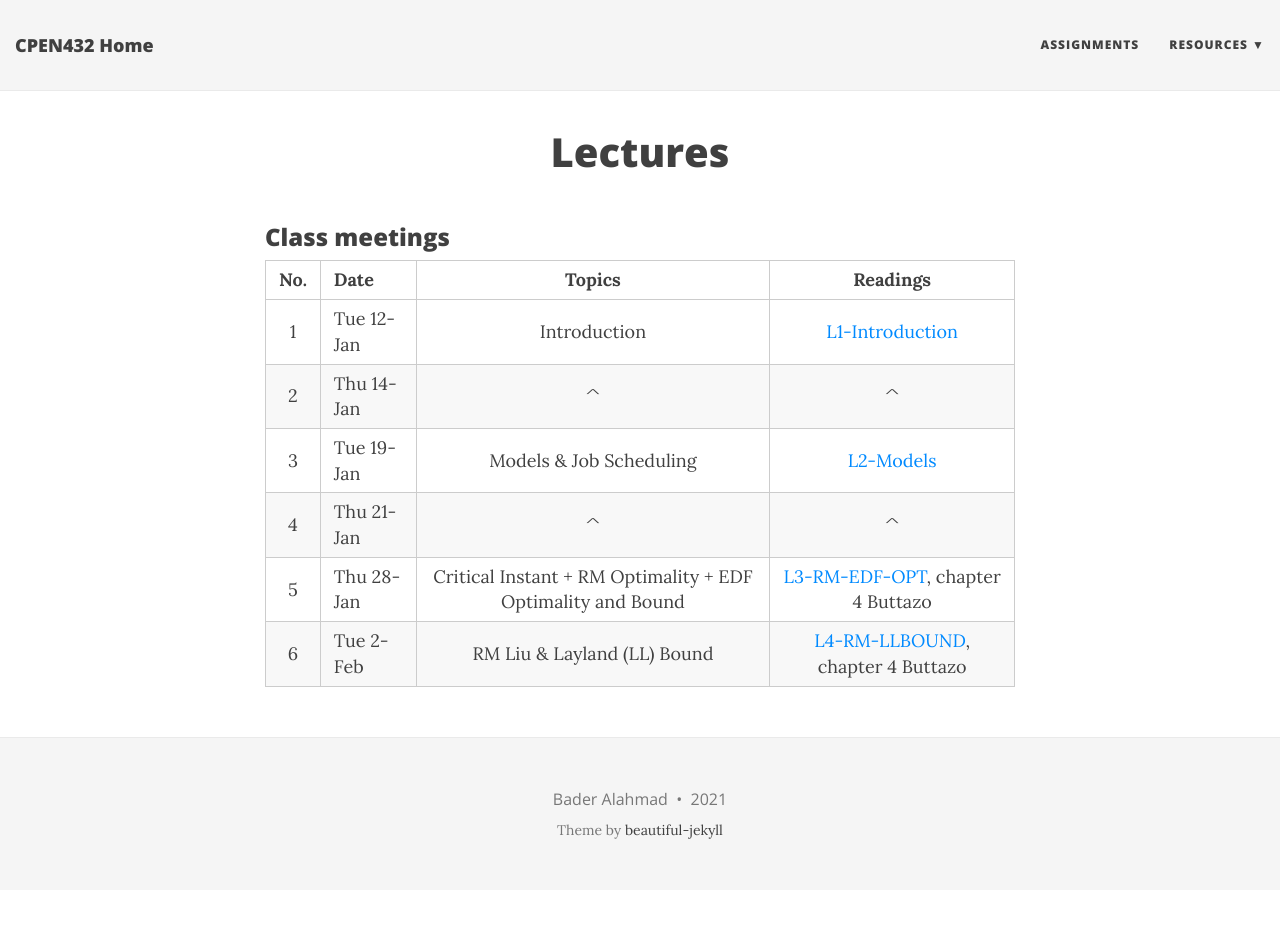
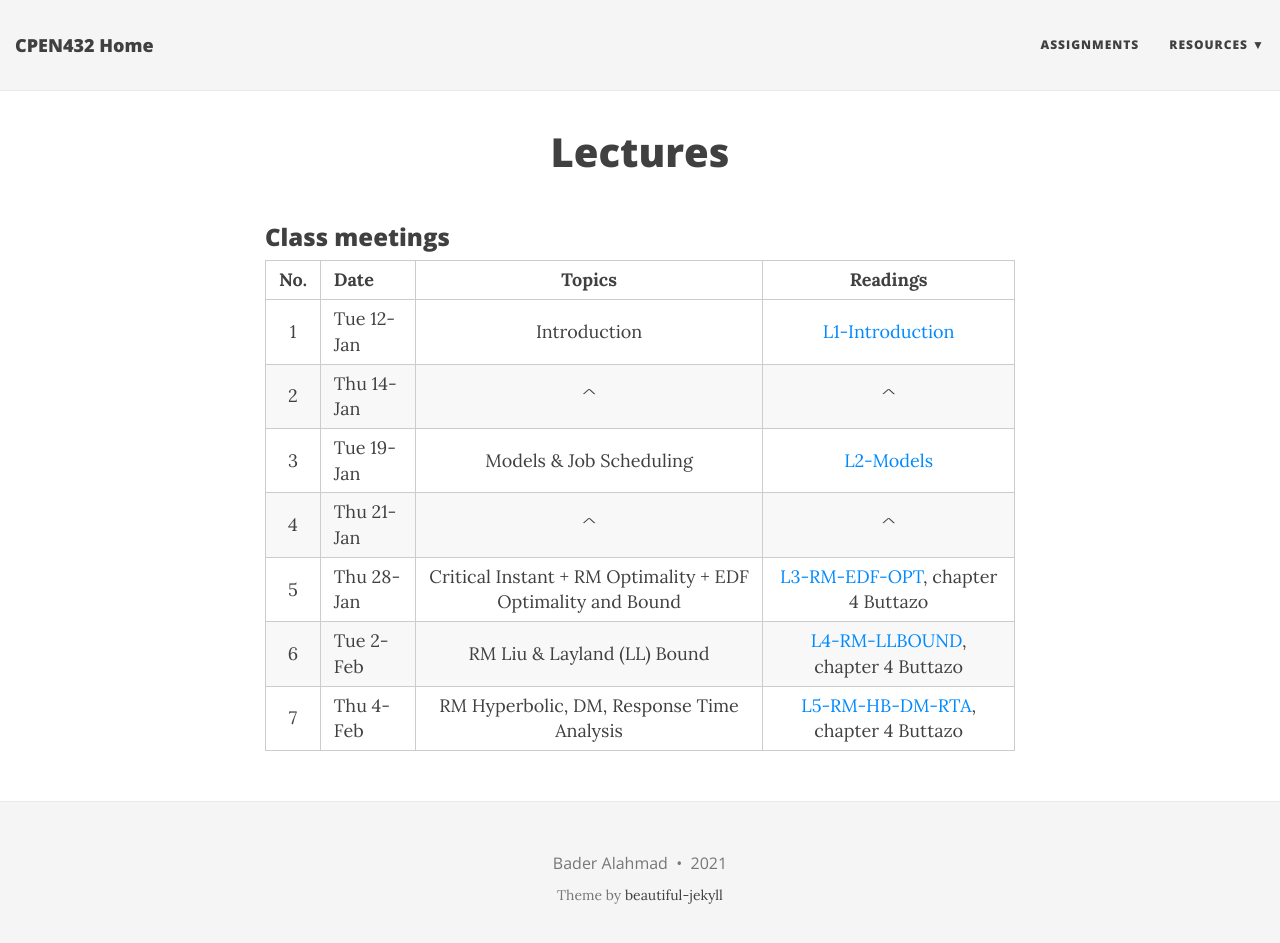
Before and after one commit to CPEN432/cpen432.github.io, a Jekyll site: the page built from lectures.md, in a window 1280 px wide and 955 px high. Shown: the top 943 px of the window. Built offline with Jekyll 4.4.1, drawn with Linux system fonts in a browser that asks for light colours; nearby versions of some CDN libraries.

Commit message:
add slide 5 RM DM, RTA

```diff
--- a/lectures.md
+++ b/lectures.md
@@ -13,9 +13,9 @@ title: Lectures
 |  4  |  Thu 21-Jan |  ^     |  ^    |
 |  5  |  Thu 28-Jan |  Critical Instant + RM Optimality + EDF Optimality and Bound  |  [L3-RM-EDF-OPT](http://cpen432.github.io/resources/bader-slides/3-critical-instant+EDF.pdf), chapter 4 Buttazo |
 |  6  |  Tue 2-Feb |  RM Liu & Layland (LL) Bound   |  [L4-RM-LLBOUND](http://cpen432.github.io/resources/bader-slides/4-RM.pdf), chapter 4 Buttazo    |
+|  7  |  Thu 4-Feb | RM Hyperbolic, DM, Response Time Analysis |  [L5-RM-HB-DM-RTA](http://cpen432.github.io/resources/bader-slides/5-RM-hyperbolic+DM+response.pdf), chapter 4 Buttazo    |
 
 
-<!-- |  7  |  Thu 26-SEP | RM Hyperbolic, DM, Response Time Analysis |  [L5-RM-HB-DM-RTA](http://cpen432.github.io/resources/bader-slides/5-RM-hyperbolic+DM+response.pdf), chapter 4 Buttazo    | -->
 <!-- |  8  |  Tue 1-OCT |  EDF processor demand   |  [L6-EDF-DEMAND](http://cpen432.github.io/resources/bader-slides/6-EDF-exact.pdf), chapter 4 Buttazo    | -->
 <!-- |  9 |  Thu 3-OCT | What happened on Mars?   |  [L7-MARS](http://cpen432.github.io/resources/bader-slides/7-Mars.pdf)    | -->
 <!-- |  10 |  Tue 8-OCT |  Resource Access Protocols-1 (NPP + HLP + PIP)  |  [L8-RESOURCE](http://cpen432.github.io/resources/bader-slides/8-ResourceSharing.pdf), Buttazo chapter 7   | -->
```
Also changed, not shown: 1 other file.
